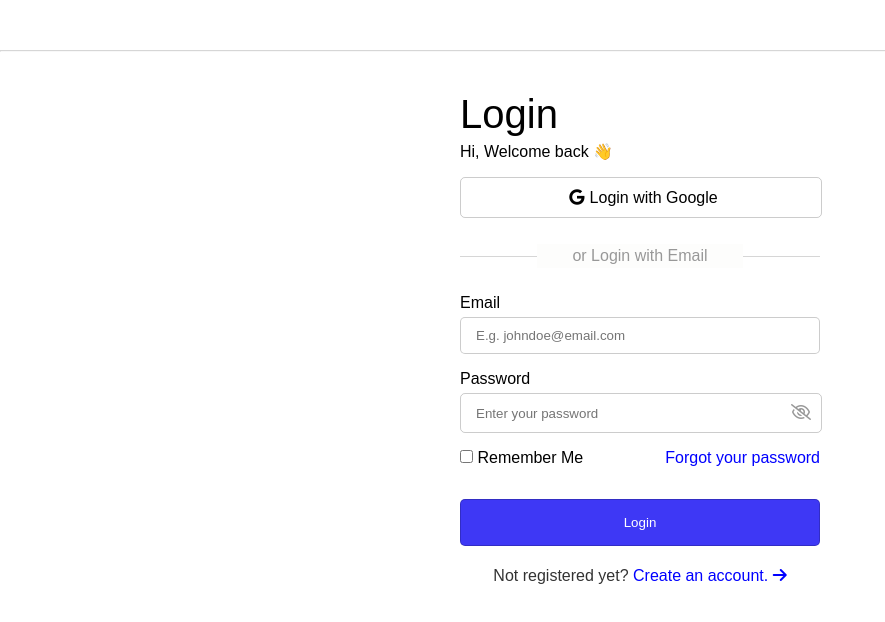
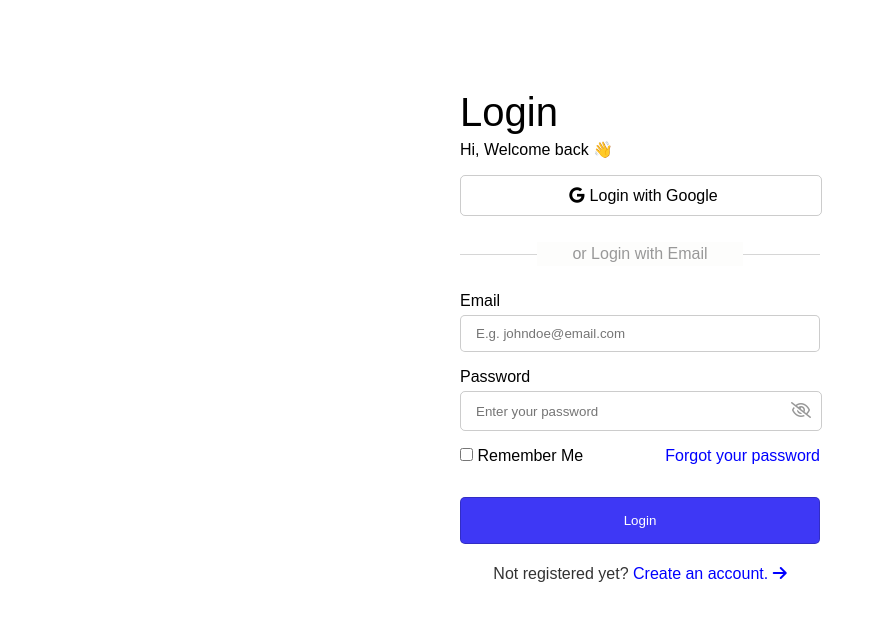
Before and after one commit to ijuserd2/Loginform, a plain HTML site: page index.html in a window 1280 px wide. Shown: the whole page, without its empty margins (0-885 px from the left). Drawn offline with Linux system fonts and the light colour scheme.

Commit message:
Update index.html

```diff
--- a/index.html
+++ b/index.html
@@ -13,7 +13,6 @@ href="https://cdnjs.cloudflare.com/ajax/libs/font-awesome/6.5.1/css/all.min.css"
     <div id="wrapper">
         <div id="headerwrapper">
             <div id="header"></div>
-            <hr style="opacity: .4; width:100%">
         </div>
     </div>
     <div id="centerwrapper">
```
